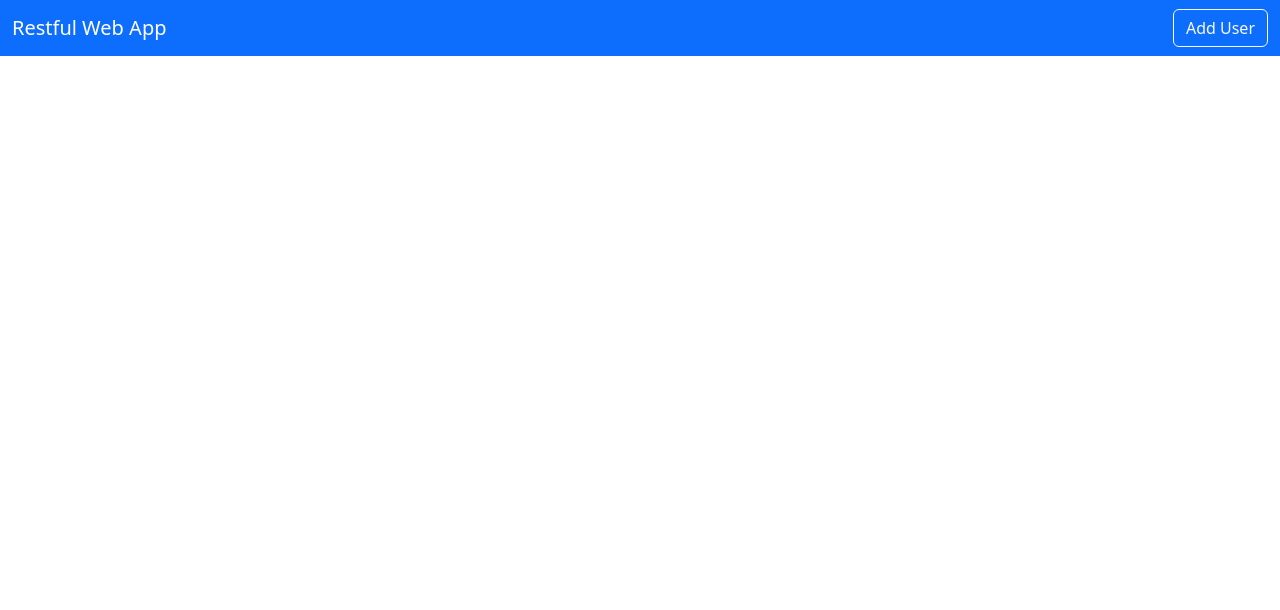
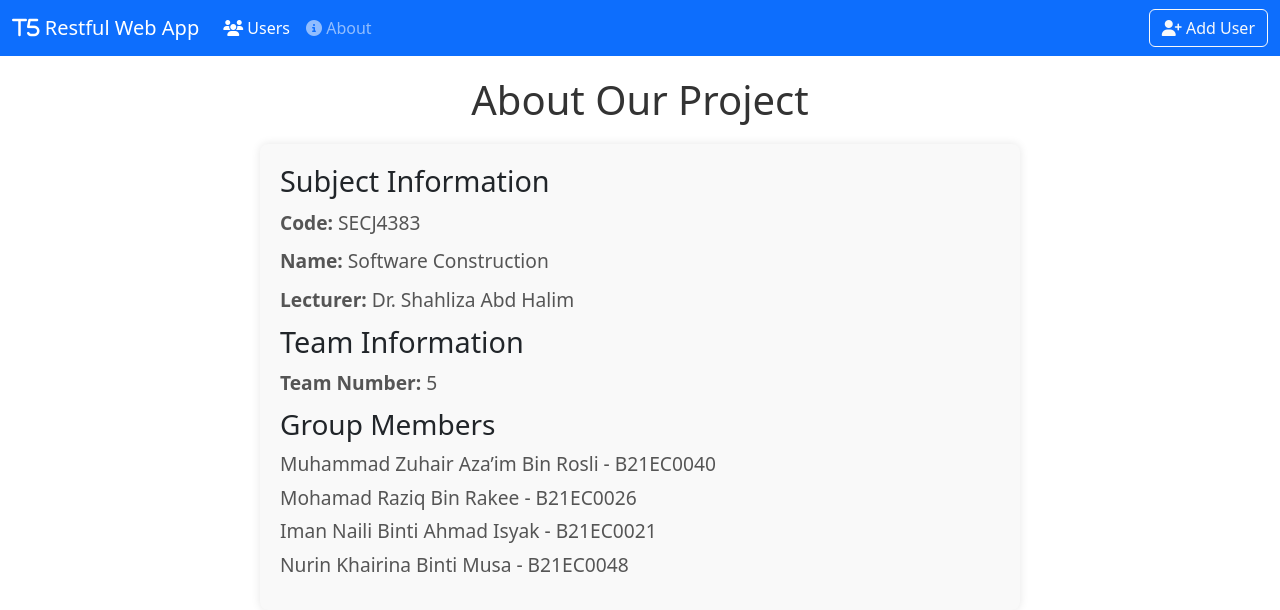
Before and after one commit to raziqrakee/restful-app, a React (Create React App) app: page /about in a window 1280 px wide. Shown: the top 610 px of the page. Built offline with nearby package versions, Linux system fonts and the light colour scheme.

Commit message:
added Welcome and About page

```diff
--- a/package.json
+++ b/package.json
@@ -3,6 +3,7 @@
   "version": "0.1.0",
   "private": true,
   "dependencies": {
+    "@fortawesome/fontawesome-free": "^6.5.2",
     "@testing-library/jest-dom": "^5.17.0",
     "@testing-library/react": "^13.4.0",
     "@testing-library/user-event": "^13.5.0",
@@ -11,7 +12,7 @@
     "react": "^18.3.1",
     "react-dom": "^18.3.1",
     "react-router-dom": "^6.23.1",
-    "react-scripts": "5.0.1",
+    "react-scripts": "^5.0.1",
     "web-vitals": "^2.1.4"
   },
   "scripts": {
--- /dev/null
+++ b/src/About.css
@@ -0,0 +1,42 @@
+/* src/pages/About.css */
+.about-container {
+    max-width: 800px;
+    margin: 0 auto;
+    padding: 20px;
+    text-align: left;
+  }
+
+  .about-title {
+    text-align: center;
+    font-size: 2.5rem;
+    margin-bottom: 20px;
+    color: #333;
+  }
+
+  .about-content {
+    background-color: #f9f9f9;
+    padding: 20px;
+    border-radius: 8px;
+    box-shadow: 0 0 10px rgba(0, 0, 0, 0.1);
+  }
+
+  .about-content h2 {
+    font-size: 1.8rem;
+    margin-bottom: 10px;
+  }
+
+  .about-content p,
+  .about-content ul {
+    font-size: 1.2rem;
+    margin-bottom: 10px;
+    color: #555;
+  }
+
+  .about-content ul {
+    list-style-type: none;
+    padding: 0;
+  }
+
+  .about-content li {
+    margin-bottom: 5px;
+  }
--- a/src/App.js
+++ b/src/App.js
@@ -3,6 +3,9 @@ import "./App.css";
 import "../node_modules/bootstrap/dist/css/bootstrap.min.css";
 import Navbar from "./layout/Navbar";
 import Home from "./pages/Home";
+import Welcome from './pages/Welcome';
+import About from './pages/About';
+
 import { BrowserRouter as Router, Routes, Route } from "react-router-dom";
 import AddUser from "./users/AddUser";
 import EditUser from "./users/EditUser";
@@ -14,10 +17,12 @@ function App() {
       <Router>
         <Navbar />
         <Routes>
-          <Route path="/" element={<Home />} />
+          <Route path="/" element={<Welcome />} />
+          <Route path="/Home" element={<Home />} />
           <Route path="/addUser" element={<AddUser />} />
           <Route path="/editUser/:id" element={<EditUser />} />
           <Route path="/viewUser/:id" element={<ViewUser />} />
+          <Route path="/about" element={<About />} />
         </Routes>
       </Router>
     </div>
--- /dev/null
+++ b/src/Welcome.css
@@ -0,0 +1,31 @@
+.welcome-container {
+    text-align: center;
+    margin: 0 auto;
+    padding: 20px;
+  }
+
+  .welcome-header {
+    position: relative;
+  }
+
+  .header-image {
+    width: 100%;
+    height: auto;
+    max-height: 400px;
+    object-fit: cover;
+  }
+
+  .welcome-title {
+    margin-top: 20px;
+    font-size: 2.5rem;
+    color: #333;
+  }
+
+  .welcome-description {
+    margin-top: 10px;
+    font-size: 1.2rem;
+    color: #555;
+    max-width: 800px;
+    margin-left: auto;
+    margin-right: auto;
+  }
--- a/src/index.js
+++ b/src/index.js
@@ -3,6 +3,9 @@ import ReactDOM from 'react-dom/client';
 import './index.css';
 import App from './App';
 import reportWebVitals from './reportWebVitals';
+import "bootstrap/dist/css/bootstrap.min.css";
+import "@fortawesome/fontawesome-free/css/all.min.css";
+
 
 const root = ReactDOM.createRoot(document.getElementById('root'));
 root.render(
--- a/src/layout/Navbar.js
+++ b/src/layout/Navbar.js
@@ -7,7 +7,7 @@ export default function Navbar() {
       <nav className="navbar navbar-expand-lg bg-primary navbar-dark">
         <div className="container-fluid">
           <a className="navbar-brand" href="/">
-            Restful Web App
+          <i class="fa-solid fa-t"></i><i class="fa-solid fa-5"></i> Restful Web App
           </a>
           <button
             className="navbar-toggler"
@@ -20,7 +20,23 @@ export default function Navbar() {
           >
             <span className="navbar-toggler-icon"></span>
           </button>
-          <Link className="btn btn-outline-light" to="/addUser">Add User</Link>
+          <div className="collapse navbar-collapse" id="navbarSupportedContent">
+            <ul className="navbar-nav me-auto mb-2 mb-lg-0">
+              <li className="nav-item">
+                <Link className="nav-link active" aria-current="page" to="/home">
+                <i class="fa-solid fa-users"></i> Users
+                </Link>
+              </li>
+              <li className="nav-item">
+                <Link className="nav-link" to="/about">
+                  <i className="fas fa-info-circle"></i> About
+                </Link>
+              </li>
+            </ul>
+            <Link className="btn btn-outline-light" to="/addUser">
+              <i className="fas fa-user-plus"></i> Add User
+            </Link>
+          </div>
         </div>
       </nav>
     </div>
--- /dev/null
+++ b/src/pages/About.js
@@ -0,0 +1,27 @@
+import React from 'react';
+import '../About.css';
+
+export default function About() {
+  return (
+    <div className="about-container">
+      <h1 className="about-title">About Our Project</h1>
+      <div className="about-content">
+        <h2>Subject Information</h2>
+        <p><strong>Code:</strong> SECJ4383 </p>
+        <p><strong>Name:</strong> Software Construction </p>
+        <p><strong>Lecturer:</strong> Dr. Shahliza Abd Halim </p>
+
+        <h2>Team Information</h2>
+        <p><strong>Team Number:</strong> 5 </p>
+
+        <h3>Group Members</h3>
+        <ul>
+          <li> Muhammad Zuhair Aza’im Bin Rosli - B21EC0040</li>
+          <li> Mohamad Raziq Bin Rakee - B21EC0026</li>
+          <li> Iman Naili Binti Ahmad Isyak - B21EC0021</li>
+          <li> Nurin Khairina Binti Musa - B21EC0048</li>
+        </ul>
+      </div>
+    </div>
+  );
+}
--- /dev/null
+++ b/src/pages/Welcome.js
@@ -0,0 +1,15 @@
+import React from 'react';
+import '../Welcome.css';
+
+export default function Welcome() {
+  return (
+    <div className="Welcome-container">
+      <header className="Welcome-header">
+        <img src="/header.png" alt="Header" className="header-image" />
+        <h1 className="Welcome-title">Restful Web Services</h1>
+        <p className="Welcome-description">
+        Welcome to Team 5's Restful Web Services System! This platform demonstrates how REST APIs can be utilized to perform Create, Read, Update, and Delete (CRUD) operations on user data.        </p>
+      </header>
+    </div>
+  );
+}
```
Also changed, not shown: public/header.png (added), 1 other file (tests, documents, lock files or other folders).
